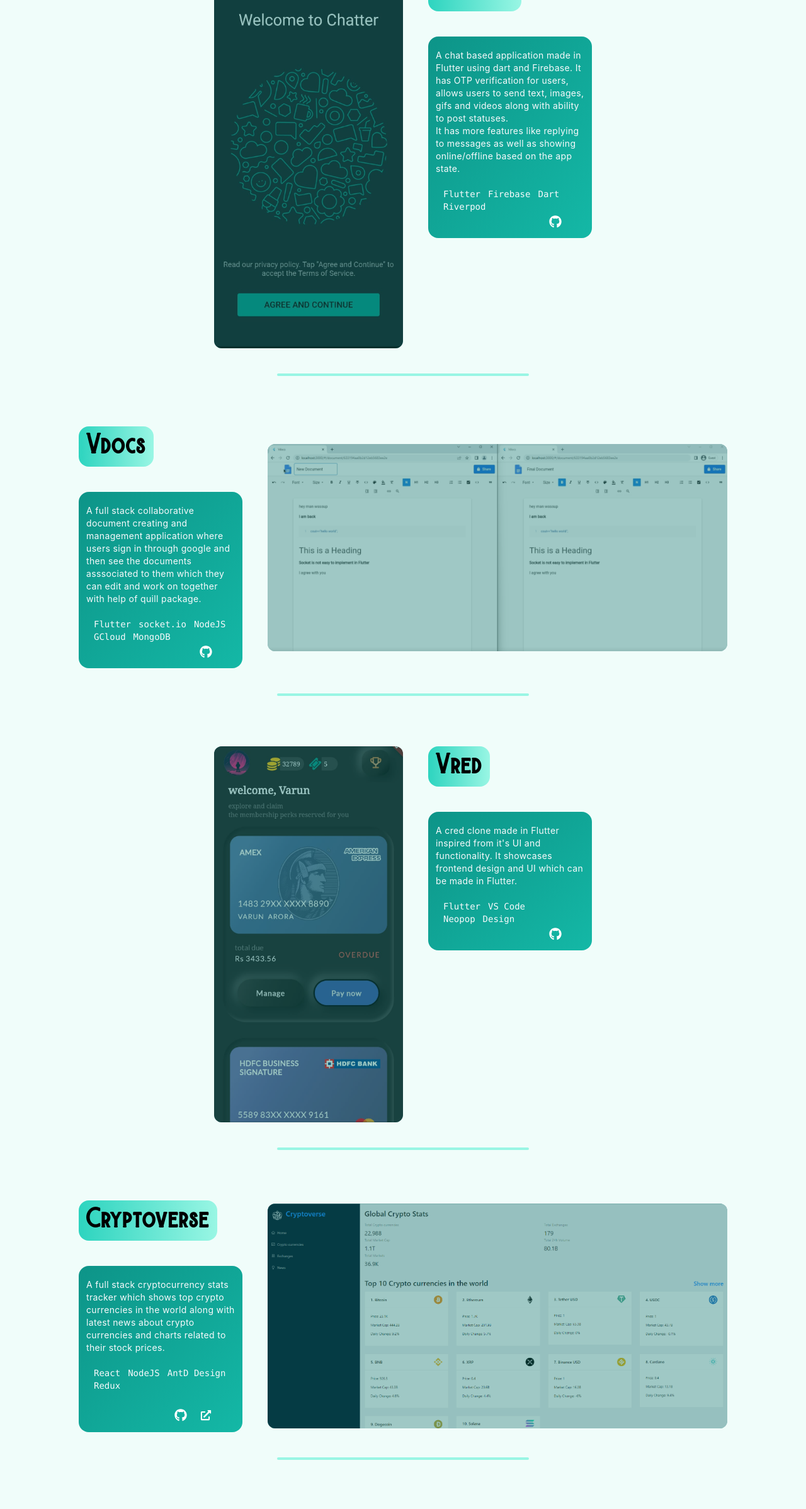
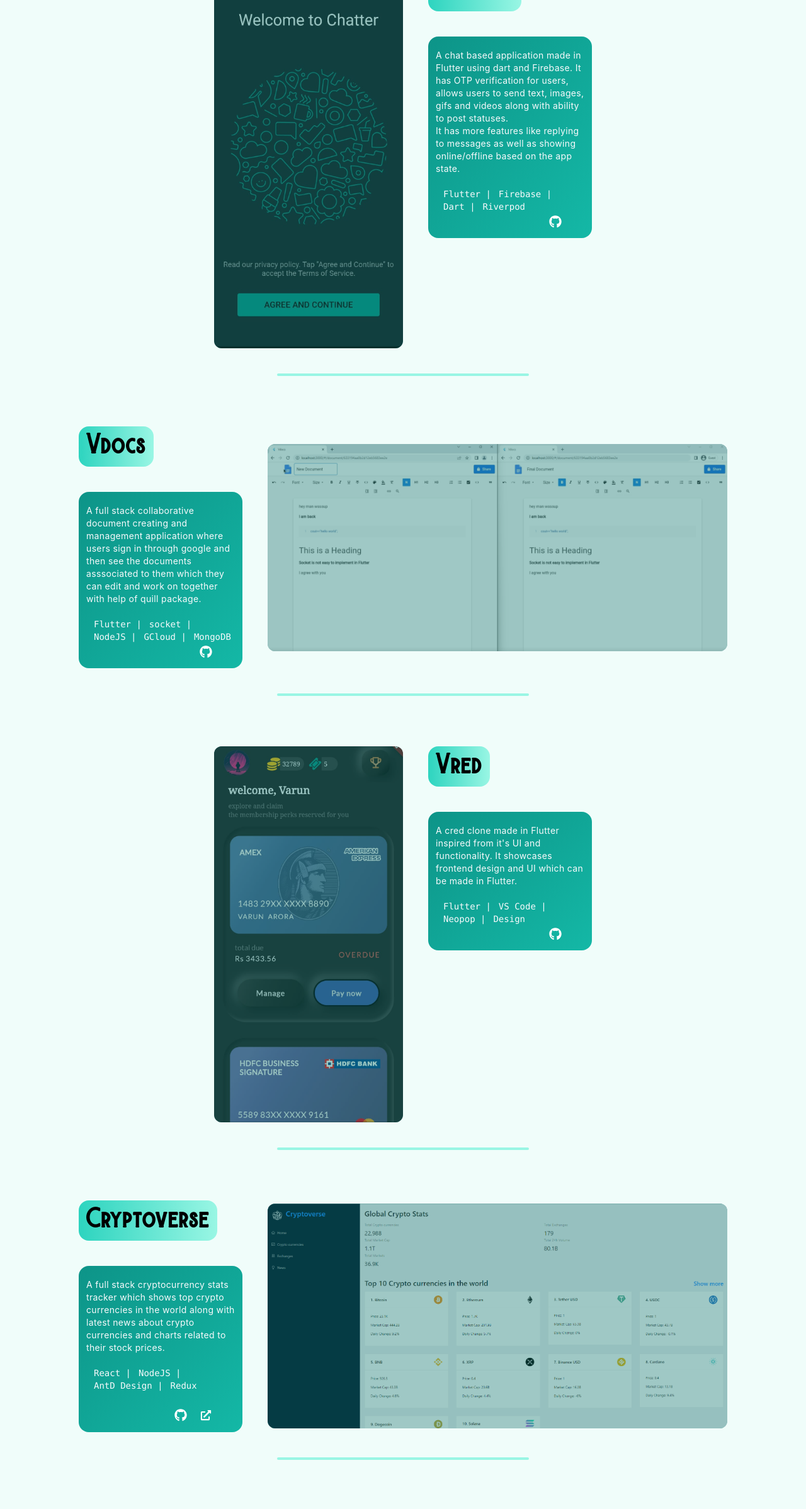
Before and after one commit to VarunArora14/angular-portfolio, an Angular app: page / in a window 1280 px wide. Shown: the part 1187-3583 px from the top of the page at 63% size. Built offline with nearby package versions, Linux system fonts and the light colour scheme; no server answers.

Commit message:
added readability to tech used

```diff
--- a/src/app/projects-view/projects-view.component.html
+++ b/src/app/projects-view/projects-view.component.html
@@ -37,9 +37,9 @@
       <ul
         class="lg:flex lg:flex-wrap font-mono text-sm text-slate-50 justify-start mr-10"
       >
-        <li class="pl-3">Flutter</li>
-        <li class="pl-3">Firebase</li>
-        <li class="pl-3">Dart</li>
+        <li class="pl-3">Flutter |</li>
+        <li class="pl-3">Firebase |</li>
+        <li class="pl-3">Dart |</li>
         <li class="pl-3">Riverpod</li>
       </ul>
       <div class="lg:flex lg:flex-row ml-auto w-max mr-10 text-xl">
@@ -84,10 +84,10 @@
       <ul
         class="lg:flex lg:flex-wrap font-mono text-sm text-slate-50 justify-start mr-2"
       >
-        <li class="pl-3">Flutter</li>
-        <li class="pl-3">socket.io</li>
-        <li class="pl-3">NodeJS</li>
-        <li class="pl-3">GCloud</li>
+        <li class="pl-3">Flutter |</li>
+        <li class="pl-3">socket |</li>
+        <li class="pl-3">NodeJS |</li>
+        <li class="pl-3">GCloud |</li>
         <li class="pl-3">MongoDB</li>
       </ul>
       <div class="lg:flex lg:flex-row ml-auto w-max mr-10 text-xl">
@@ -162,9 +162,9 @@
       <ul
         class="flex flex-wrap font-mono text-sm text-slate-50 justify-start mr-10"
       >
-        <li class="pl-3">Flutter</li>
-        <li class="pl-3">VS Code</li>
-        <li class="pl-3">Neopop</li>
+        <li class="pl-3">Flutter |</li>
+        <li class="pl-3">VS Code |</li>
+        <li class="pl-3">Neopop |</li>
         <li class="pl-3">Design</li>
       </ul>
       <div class="flex flex-row ml-auto w-max mr-10 text-xl">
@@ -205,9 +205,9 @@
         and charts related to their stock prices.
       </p>
       <ul class="flex flex-wrap font-mono text-sm text-slate-50 justify- mr-2">
-        <li class="pl-3">React</li>
-        <li class="pl-3">NodeJS</li>
-        <li class="pl-3">AntD Design</li>
+        <li class="pl-3">React |</li>
+        <li class="pl-3">NodeJS |</li>
+        <li class="pl-3">AntD Design |</li>
         <li class="pl-3">Redux</li>
       </ul>
       <br />
```
